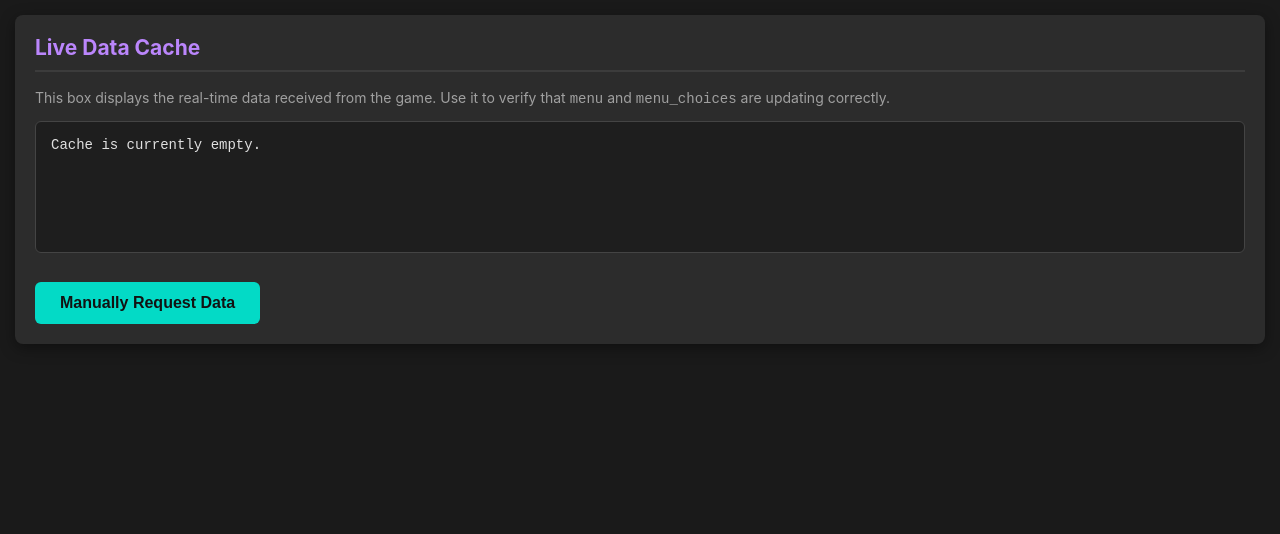
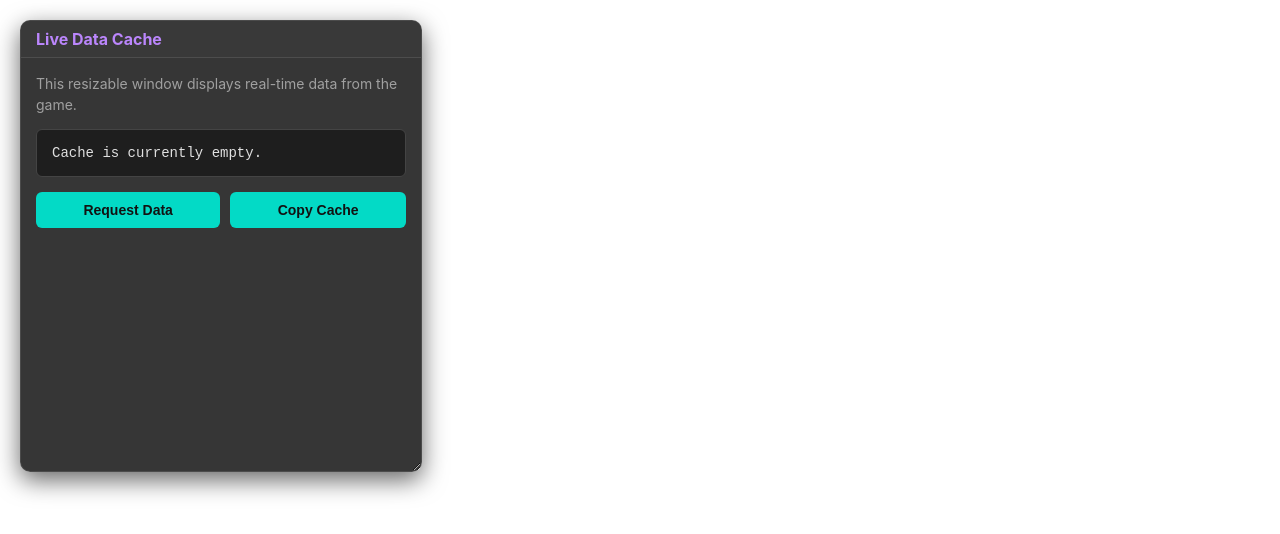
Before and after one commit to rice-lor/Farming-Tracker, a plain HTML site: page dump.html in a window 1280 px wide. Drawn offline with Linux system fonts and the light colour scheme.

Commit message:
Update dump.html

```diff
--- a/dump.html
+++ b/dump.html
@@ -4,26 +4,62 @@
     <meta charset="UTF-8">
     <title>Inventory Dump with Trigger</title>
     <style>
+        /* Make the overall page transparent */
         body {
             font-family: -apple-system, BlinkMacSystemFont, "Segoe UI", Roboto, Helvetica, Arial, sans-serif;
-            background-color: #1a1a1a;
+            background-color: transparent;
             color: #f0f0f0;
             margin: 0;
-            padding: 15px;
+            padding: 0;
             font-size: 14px;
+            overflow: hidden; /* Prevent body scrollbars */
         }
+
+        /* The main container, which acts as a draggable and resizable window */
         .container {
-            background-color: #2c2c2c;
-            border-radius: 8px;
-            padding: 20px;
-            box-shadow: 0 4px 15px rgba(0,0,0,0.4);
+            position: fixed;
+            top: 20px;
+            left: 20px;
+            width: 400px; /* Default width */
+            height: 450px; /* Default height */
+            background-color: rgba(44, 44, 44, 0.95); /* Semi-transparent background */
+            border-radius: 10px;
+            box-shadow: 0 8px 25px rgba(0,0,0,0.6);
+            border: 1px solid rgba(255, 255, 255, 0.1);
+            resize: both; /* Allow resizing */
+            overflow: hidden; /* Hide overflowing content during resize */
+            display: flex;
+            flex-direction: column;
+            min-width: 250px;
+            min-height: 200px;
         }
+
+        .header-bar {
+            background-color: rgba(58, 58, 58, 0.9);
+            padding: 8px 15px;
+            cursor: move; /* Indicate that this area can be dragged */
+            border-bottom: 1px solid rgba(255, 255, 255, 0.1);
+        }
+
         h2 {
             color: #bb86fc;
-            border-bottom: 2px solid #3c3c3c;
-            padding-bottom: 10px;
+            margin: 0;
+            font-size: 16px;
+            user-select: none; /* Prevent text selection while dragging */
+        }
+
+        .content-body {
+            padding: 15px;
+            flex-grow: 1;
+            overflow-y: auto; /* Make the content area scrollable */
+        }
+
+        p {
+            color: #a0a0a0;
             margin-top: 0;
+            line-height: 1.5;
         }
+
         pre {
             background-color: #1e1e1e;
             padding: 15px;
@@ -31,21 +67,29 @@
             white-space: pre-wrap;
             word-wrap: break-word;
             font-family: "Courier New", Courier, monospace;
-            min-height: 100px;
             color: #e0e0e0;
             border: 1px solid #444;
+            max-height: 400px; /* Allow scrolling within the pre tag if content is very large */
+            overflow-y: auto;
         }
+
+        .button-group {
+            display: flex;
+            gap: 10px;
+            margin-top: 15px;
+        }
+
         button {
             background-color: #03dac6;
             color: #121212;
             border: none;
-            padding: 12px 25px;
-            font-size: 16px;
+            padding: 10px 20px;
+            font-size: 14px;
             font-weight: bold;
             border-radius: 6px;
             cursor: pointer;
             transition: background-color 0.3s, transform 0.1s;
-            margin-top: 15px;
+            flex-grow: 1;
         }
         button:hover {
             background-color: #01bfa9;
@@ -53,25 +97,29 @@
         button:active {
             transform: scale(0.98);
         }
-        p {
-            color: #a0a0a0;
-        }
     </style>
 </head>
 <body>
-    <div class="container">
-        <h2>Live Data Cache</h2>
-        <p>This box displays the real-time data received from the game. Use it to verify that <code>menu</code> and <code>menu_choices</code> are updating correctly.</p>
-        <pre id="cache-display">Cache is currently empty.</pre>
-        <button id="getDataBtn">Manually Request Data</button>
+    <div class="container" id="draggableWindow">
+        <div class="header-bar" id="dragHandle">
+            <h2>Live Data Cache</h2>
+        </div>
+        <div class="content-body">
+            <p>This resizable window displays real-time data from the game.</p>
+            <pre id="cache-display">Cache is currently empty.</pre>
+            <div class="button-group">
+                <button id="getDataBtn">Request Data</button>
+                <button id="copyBtn">Copy Cache</button>
+            </div>
+        </div>
     </div>
 
     <script>
     (() => {
         // --- CONFIGURATION & CONSTANTS ---
         const DUMP_TRIGGER_CONFIG = {
-            triggerKey: "inventorydump", // Hardcoded trigger key
-            displayName: "Inventory Dump" // Hardcoded display name
+            triggerKey: "inventorydump",
+            displayName: "Inventory Dump"
         };
 
         const OPEN_STORAGE_ACTION = "Open Storage";
@@ -89,6 +137,9 @@
         // --- UI & DEBUGGING ---
         const cacheDisplay = document.getElementById('cache-display');
         const getDataBtn = document.getElementById('getDataBtn');
+        const copyBtn = document.getElementById('copyBtn');
+        const draggableWindow = document.getElementById('draggableWindow');
+        const dragHandle = document.getElementById('dragHandle');
 
         function updateCacheDisplay() {
             cacheDisplay.textContent = JSON.stringify(cache, null, 2);
@@ -100,6 +151,72 @@
                 keys: ["menu", "menu_choices", "menu_open", "prompt"]
             }, "*");
         });
+
+        copyBtn.addEventListener('click', () => {
+            const textToCopy = cacheDisplay.textContent;
+            const tempTextArea = document.createElement('textarea');
+            tempTextArea.value = textToCopy;
+            document.body.appendChild(tempTextArea);
+            tempTextArea.select();
+            document.execCommand('copy');
+            document.body.removeChild(tempTextArea);
+
+            // Provide feedback to the user
+            copyBtn.textContent = 'Copied!';
+            setTimeout(() => { copyBtn.textContent = 'Copy Cache'; }, 1500);
+        });
+
+        // --- WINDOW DRAG & RESIZE LOGIC ---
+        function loadWindowTransform() {
+            const pos = localStorage.getItem('windowPosition');
+            const size = localStorage.getItem('windowSize');
+            if (pos) {
+                const { top, left } = JSON.parse(pos);
+                draggableWindow.style.top = top;
+                draggableWindow.style.left = left;
+            }
+            if (size) {
+                const { width, height } = JSON.parse(size);
+                draggableWindow.style.width = width;
+                draggableWindow.style.height = height;
+            }
+        }
+
+        function saveWindowTransform() {
+            localStorage.setItem('windowPosition', JSON.stringify({ top: draggableWindow.style.top, left: draggableWindow.style.left }));
+            localStorage.setItem('windowSize', JSON.stringify({ width: draggableWindow.style.width, height: draggableWindow.style.height }));
+        }
+
+        let isDragging = false;
+        let offsetX, offsetY;
+
+        dragHandle.addEventListener('mousedown', (e) => {
+            isDragging = true;
+            offsetX = e.clientX - draggableWindow.getBoundingClientRect().left;
+            offsetY = e.clientY - draggableWindow.getBoundingClientRect().top;
+            draggableWindow.style.userSelect = 'none';
+        });
+
+        document.addEventListener('mousemove', (e) => {
+            if (!isDragging) return;
+            draggableWindow.style.left = `${e.clientX - offsetX}px`;
+            draggableWindow.style.top = `${e.clientY - offsetY}px`;
+        });
+
+        document.addEventListener('mouseup', () => {
+            if (isDragging) {
+                isDragging = false;
+                draggableWindow.style.userSelect = 'auto';
+                saveWindowTransform();
+            }
+        });
+
+        const resizeObserver = new ResizeObserver(() => {
+           if (!isDragging) { // Avoid saving size constantly while dragging
+               saveWindowTransform();
+           }
+        });
+        resizeObserver.observe(draggableWindow);
 
 
         // --- CORE LOGIC ---
@@ -127,11 +244,7 @@
                 menu_choices: JSON.stringify(cache.menu_choices)
             };
 
-            window.parent.postMessage({
-                type: "forceMenuChoice",
-                choice: choice,
-                mod: mod
-            }, "*");
+            window.parent.postMessage({ type: "forceMenuChoice", choice: choice, mod: mod }, "*");
 
             try {
                 await waitUntil(() =>
@@ -198,7 +311,7 @@
                         }
                     }
                 }
-                updateCacheDisplay(); // Update the UI when new data arrives
+                updateCacheDisplay();
             }
 
             if (event.data.trigger === DUMP_TRIGGER_CONFIG.triggerKey) {
@@ -208,6 +321,8 @@
         });
 
         document.addEventListener("DOMContentLoaded", function() {
+            loadWindowTransform();
+
             window.parent.postMessage({
                 type: "registerTrigger",
                 trigger: DUMP_TRIGGER_CONFIG.triggerKey,
```
